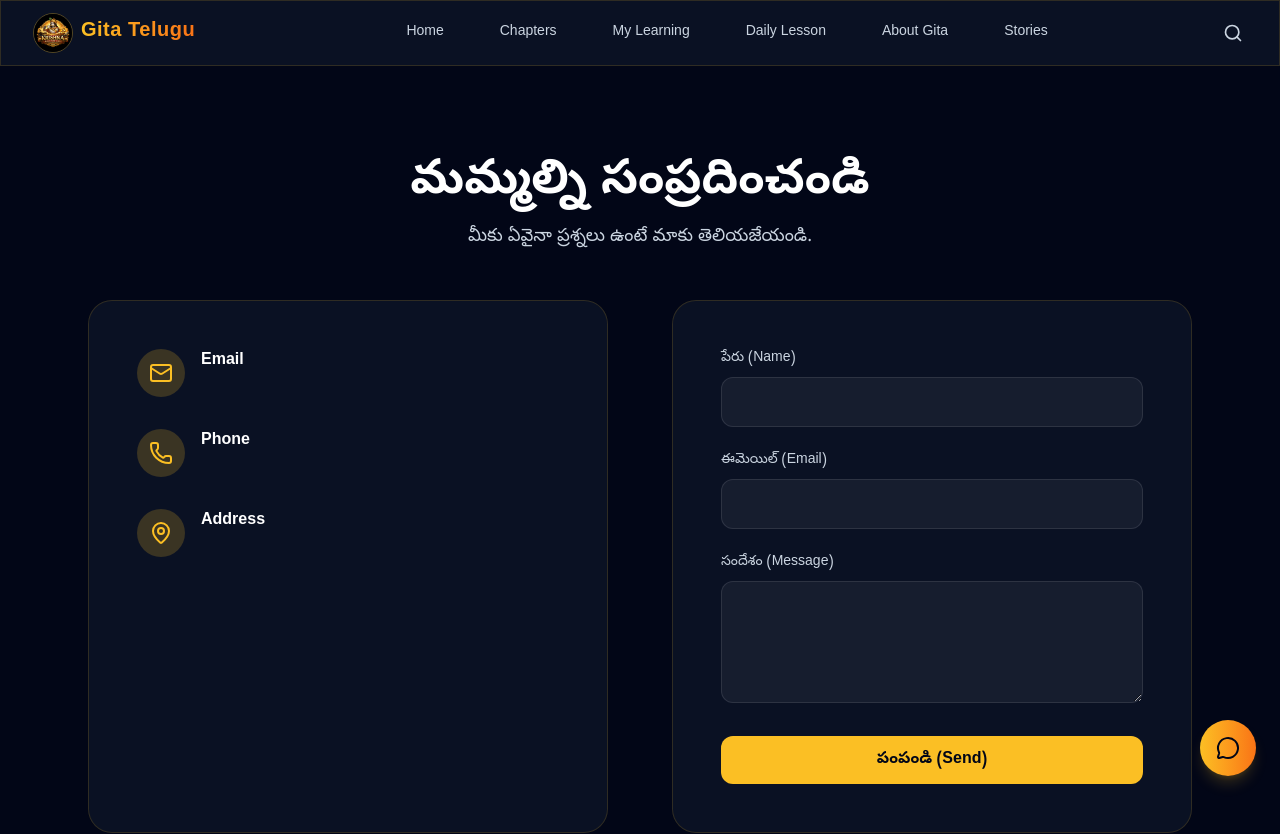
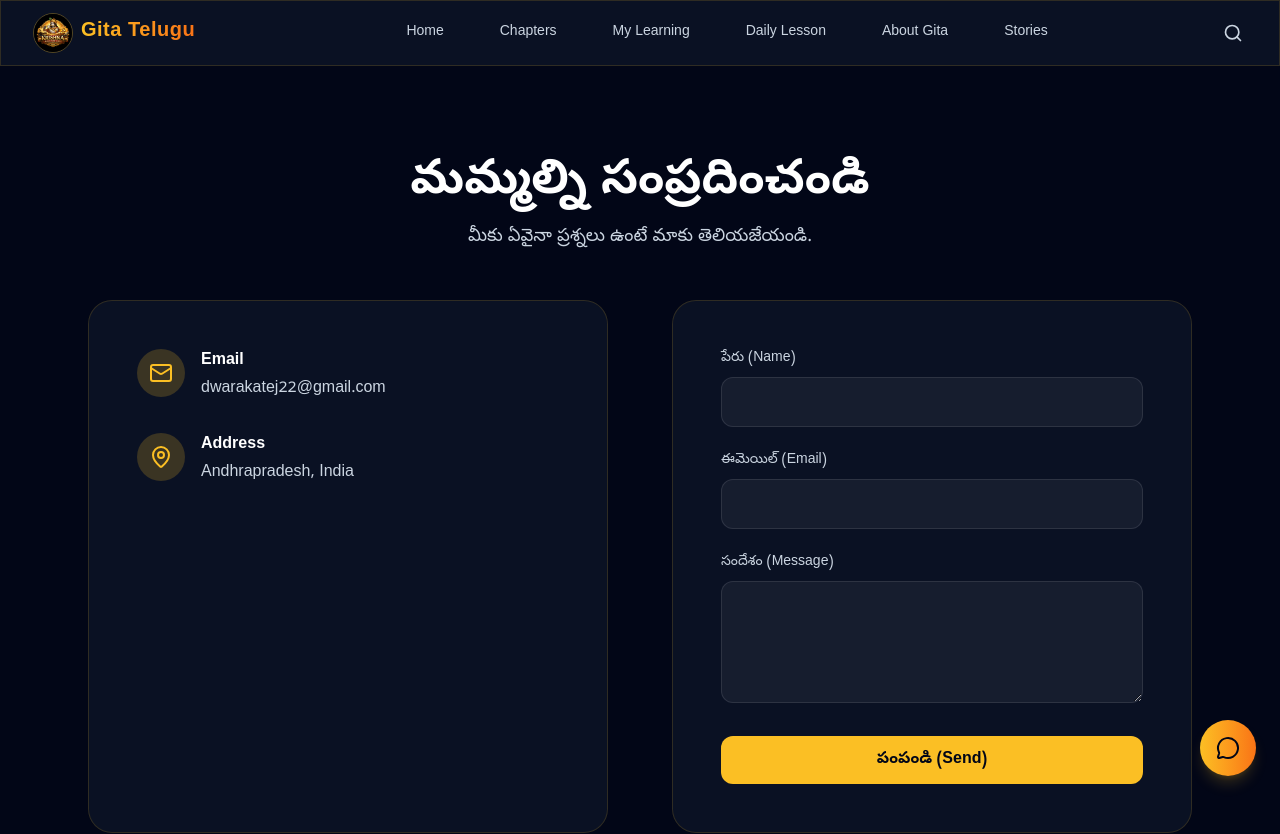
Before and after one commit to kedharnathreddy12-create/bhagavad-gita-gita-mitra, a Next.js app: page /contact in a window 1280 px wide. Shown: the top 834 px of the page. Built offline with nearby package versions, Linux system fonts and the light colour scheme.

Commit message:
Update contact page

```diff
--- a/app/contact/page.tsx
+++ b/app/contact/page.tsx
@@ -1,7 +1,7 @@
 "use client";
 
 import { motion } from "framer-motion";
-import { Mail, MapPin, Phone } from "lucide-react";
+import { Mail, MapPin } from "lucide-react";
 
 export default function ContactPage() {
   return (
@@ -27,16 +27,7 @@ export default function ContactPage() {
             </div>
             <div>
               <h3 className="text-white font-bold mb-1">Email</h3>
-              <p className="text-text-secondary"></p>
-            </div>
-          </div>
-          <div className="flex items-start gap-4">
-            <div className="bg-accent-gold/20 p-3 rounded-full">
-              <Phone className="w-6 h-6 text-accent-gold" />
-            </div>
-            <div>
-              <h3 className="text-white font-bold mb-1">Phone</h3>
-              <p className="text-text-secondary"></p>
+              <p className="text-text-secondary">dwarakatej22@gmail.com</p>
             </div>
           </div>
           <div className="flex items-start gap-4">
@@ -45,7 +36,7 @@ export default function ContactPage() {
             </div>
             <div>
               <h3 className="text-white font-bold mb-1">Address</h3>
-              <p className="text-text-secondary"></p>
+              <p className="text-text-secondary">Andhrapradesh, India</p>
             </div>
           </div>
         </motion.div>
```
